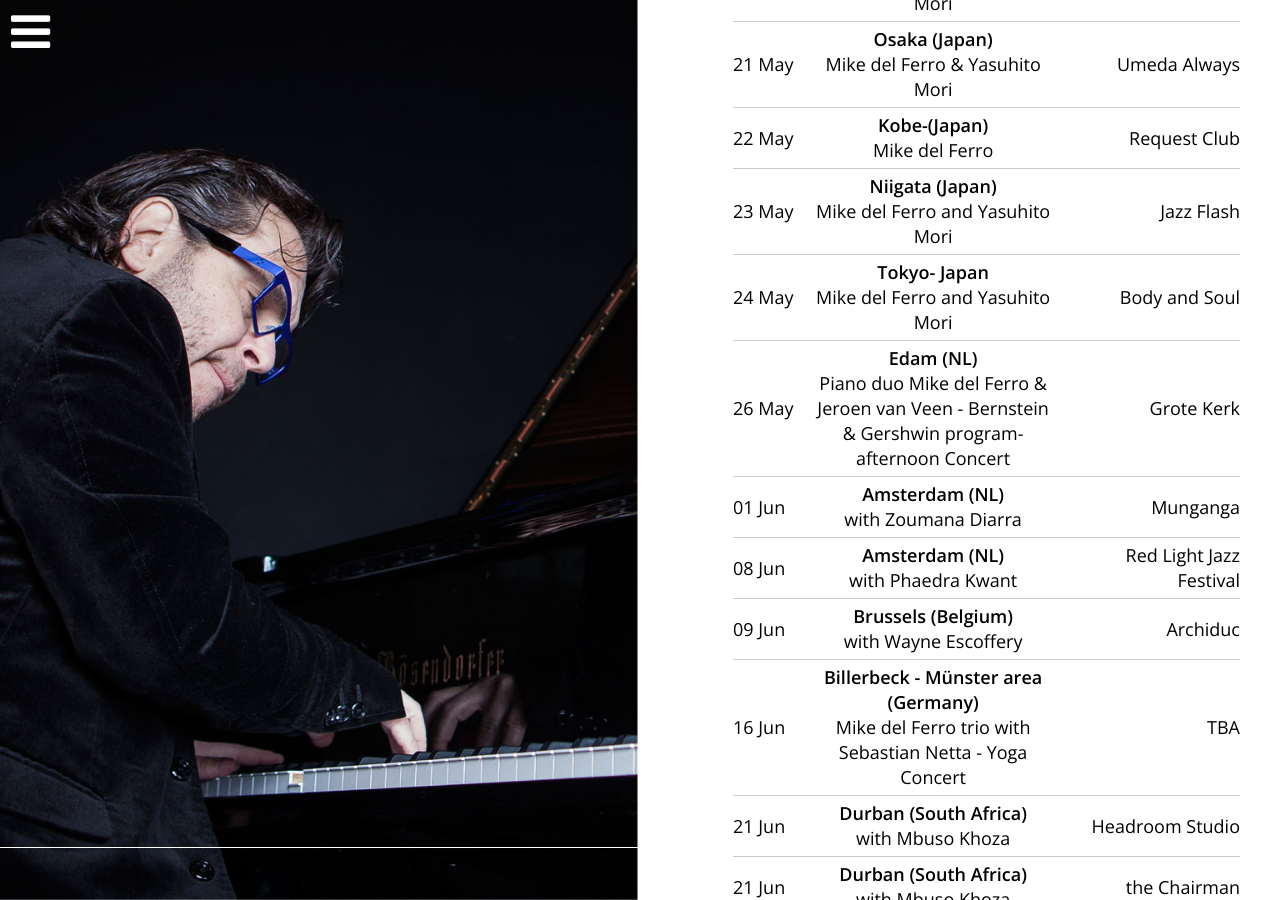
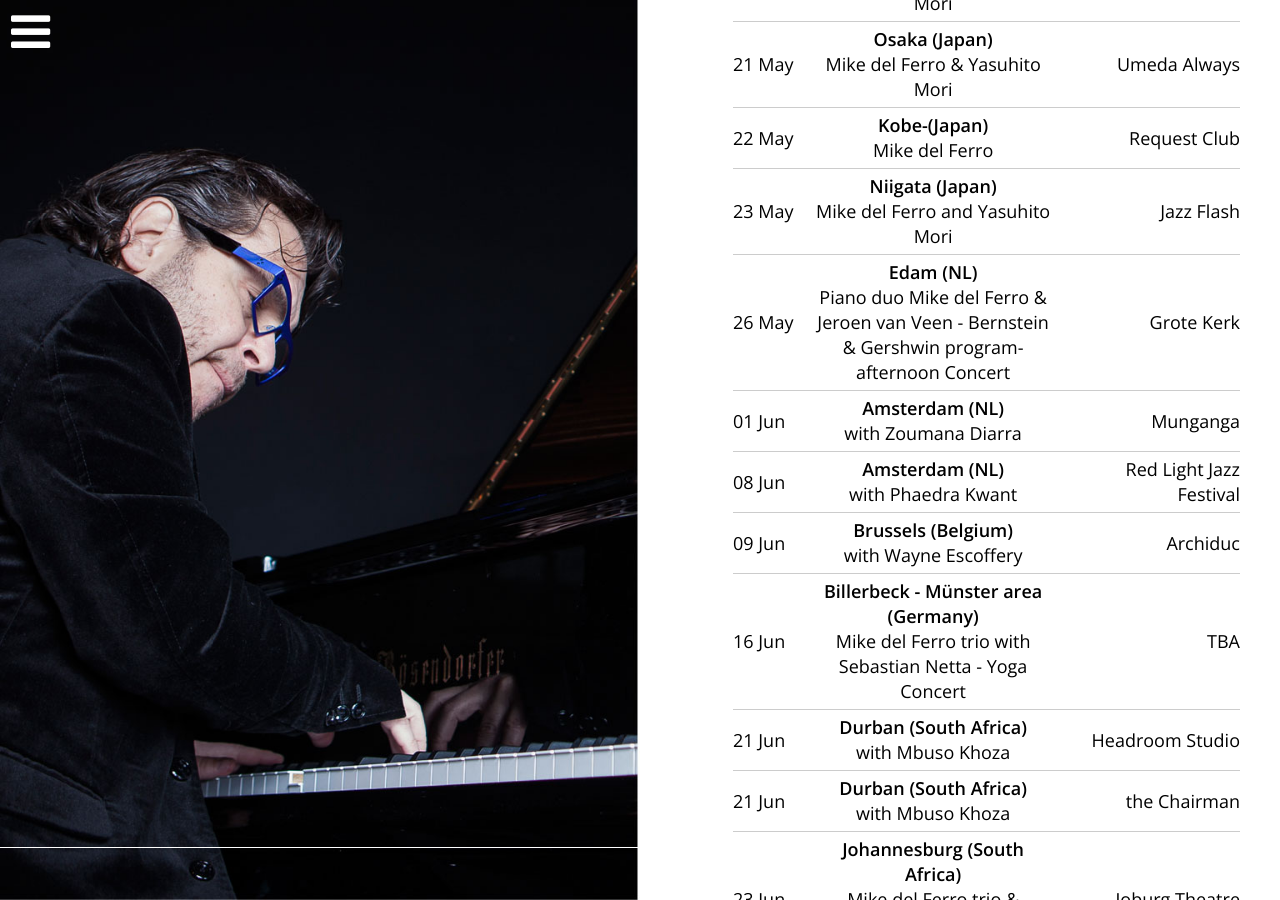
Before and after one commit to mikedelferro/website, a Jekyll site: the page built from agenda.html, in a window 1280 px wide and 900 px high, scrolled down 469 px. Built offline with Jekyll 4.4.1, drawn with Linux system fonts in a browser that asks for light colours; nearby versions of some CDN libraries; some of the changed text lies outside the part shown.

Commit message:
Updated '_config.yml' via CloudCannon

```diff
--- a/_config.yml
+++ b/_config.yml
@@ -9,11 +9,11 @@
     location: the Chairman
     venue: Durban (South Africa)
     url: 'http://www.thechairmanlive.com'
-  - title: Mike del Ferro and Yasuhito Mori
-    date: 2019-05-24 20:00:00
-    location: Body and Soul
-    venue: Tokyo- Japan
-    url: www.bodyandsoul.co.jp
+  - title: with Andre Heuvelman - Nachtgeluiden
+    date: 2019-08-30 20:00:00
+    location: TBA
+    venue: Wassenaar (NL)
+    url: 'https://andreheuvelman.com'
   - title: Mike del Ferro and Yasuhito Mori (afternoon concert!)
     date: 2019-05-19 15:00:00
     location: U3Chi  u3chi@yahoo.co.jp
```
